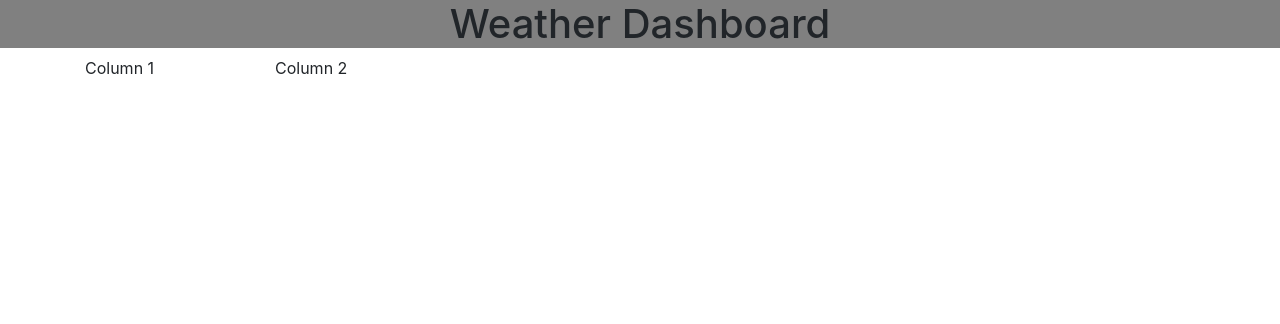
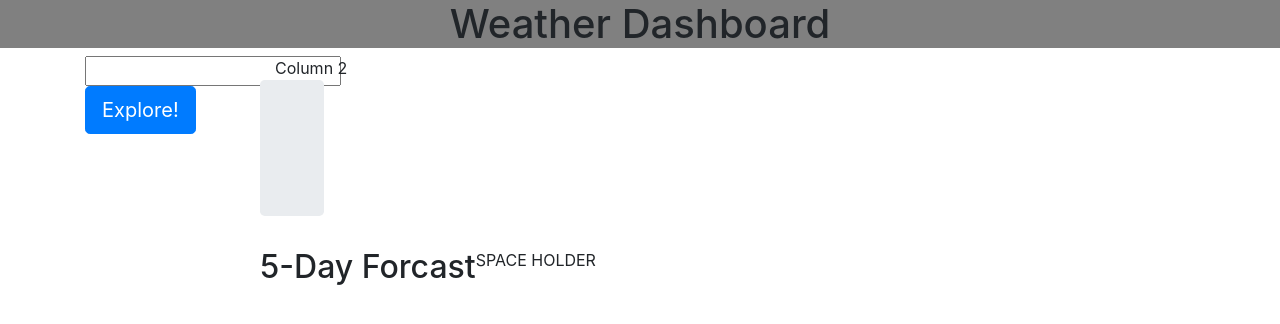
Before and after one commit to jkwagneriii/HW-6-Weather, a plain HTML site: page index.html in a window 1280 px wide. Drawn offline with nearby package versions, Linux system fonts and the light colour scheme.

Commit message:
created the bulk of the layout for the html page. i think once i start plugging information into the elements the formatting will clear up a bit.

```diff
--- a/index.html
+++ b/index.html
@@ -23,27 +23,37 @@
         <div class="row">
             <!-- This column will contain the search bar and subsiquent locations -->
             <div class="col-md-2">
-                Column 1
+                <form>
+                    <input type="text" id="city-input">
+                    <input class="btn btn-primary btn-lg" role="button" id="select-city" type="submit" value="Explore!">
+                </form>
             </div>
             <!-- This column will contain to additional rows -->
-            <div class="col-md-8">
+            <div class="col-md-8" id="main-weather">
                 Column 2
-                <div class="row"></div>
-                <div class="row"></div>
+                <div class="row" id="current-weather">
+                    <!-- Bootstrap jumbotron will be used for the main display -->
+                    <div class="jumbotron">
+                        <h2 id="city-name"></h2>
+                        <div id="city-name"></div>
+                        <div id="temp"></div>
+                        <div id="humid"></div>
+                        <div id="wind-speed"></div>
+                        <div id="uv-index"></div>
+                    </div>
+                </div>
+                <div class="row" id="five-day">
+                    <h2>5-Day Forcast</h2>
+
+                        <div>
+                            SPACE HOLDER
+                        </div>
+
+                </div>
             </div>
         </div>
     </div>
 
-
-
-
-
-    <!-- Bootstrap Search Form and Button -->
-    <!-- <form class="form-inline my-2 my-lg-0">
-        <input class="form-control mr-sm-2" type="search" placeholder="Search" aria-label="Search">
-        <button class="btn btn-outline-success my-2 my-sm-0" type="submit">Search</button>
-    </form> -->
-
     <script src="./script.js"></script>
 </body>
 </html>
```
